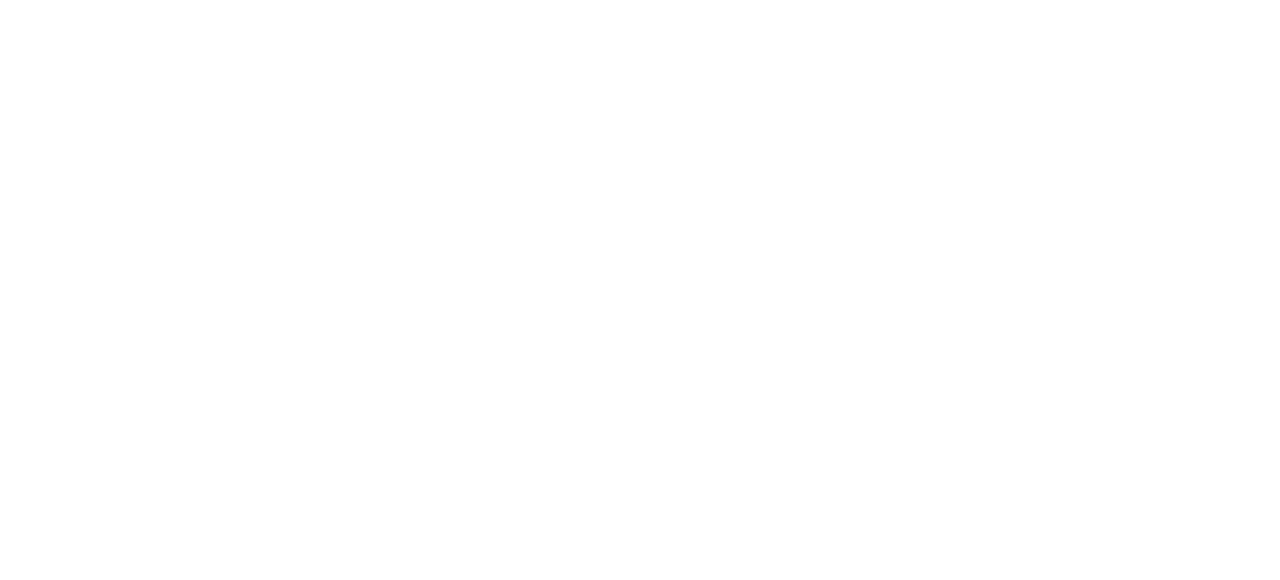
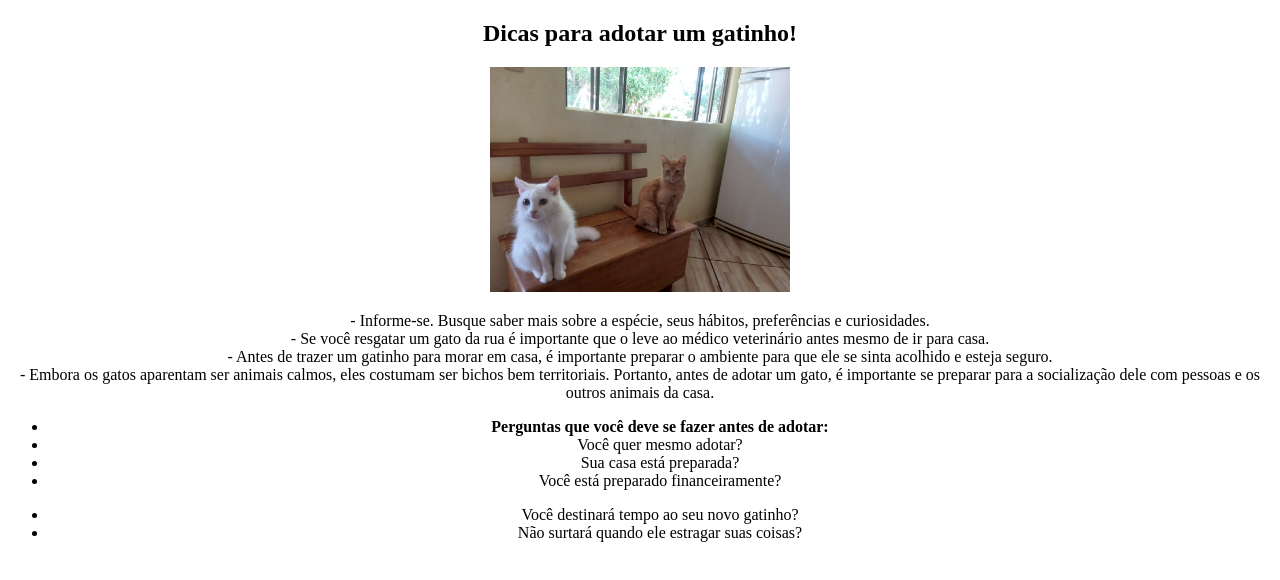
Before and after one commit to MariaRita1406/Blog-Miau, a plain HTML site: page index.html in a window 1280 px wide. Drawn offline with Linux system fonts and the light colour scheme.

Commit message:
atualização 10/10

```diff
--- a/index.html
+++ b/index.html
@@ -4,9 +4,49 @@
     <meta charset="UTF-8">
     <meta http-equiv="X-UA-Compatible" content="IE=edge">
     <meta name="viewport" content="width=device-width, initial-scale=1.0">
-    <title>Document</title>
+    <title>Blog-Miau</title>
 </head>
 <body>
+    <section id="about" class="about">
 
+        <!-- ======= About Me ======= -->
+        <div style="text-align: center;" class="about-me container">
+
+          <div class="section-title">
+            <h2 style="text-align: center;"><strong>Dicas para adotar um gatinho!</strong></h2>
+          </div>
+
+          <div class="row">
+            <div class="col-lg-4" data-aos="fade-right">
+              <img width="300px" src="gatos.jpg.jpeg" class="img-fluid" alt="">
+            </div>
+            <div class="col-lg-8 pt-4 pt-lg-0 content" data-aos="fade-left">
+              <p> - Informe-se. Busque saber mais sobre a espécie, seus hábitos, preferências e curiosidades. <br>
+               - Se você resgatar um gato da rua é importante que o leve ao médico veterinário antes mesmo de ir para casa. <br>
+               - Antes de trazer um gatinho para morar em casa, é importante preparar o ambiente para que ele se sinta acolhido e esteja seguro.<br>
+               - Embora os gatos aparentam ser animais calmos, eles costumam ser bichos bem territoriais. Portanto, antes de adotar um gato, é importante se preparar para a
+               socialização dele com pessoas e os outros animais da casa. <br>
+
+              </p>
+              <div class="row">
+                <div class="col-lg-6">
+                  <ul>
+                    <li><i class="icofont-rounded-right"></i> <strong>Perguntas que você deve se fazer antes de adotar:</strong></li>
+                    <li><i class="icofont-rounded-right"></i> Você quer mesmo adotar?</li>
+                    <li><i class="icofont-rounded-right"></i> Sua casa está preparada?</li>
+                    <li><i class="icofont-rounded-right"></i> Você está preparado financeiramente?</li>
+                  </ul>
+                </div>
+                <div class="col-lg-6">
+                  <ul>
+                    <li><i class="icofont-rounded-right"></i> Você destinará tempo ao seu novo gatinho?</li>
+                    <li><i class="icofont-rounded-right"></i> Não surtará quando ele estragar suas coisas?</li>
+                  </ul>
+                </div>
+              </div>
+            </div>
+          </div>
+
+        </div>
 </body>
 </html>
```
Also changed, not shown: gatos.jpg.jpeg (added).
